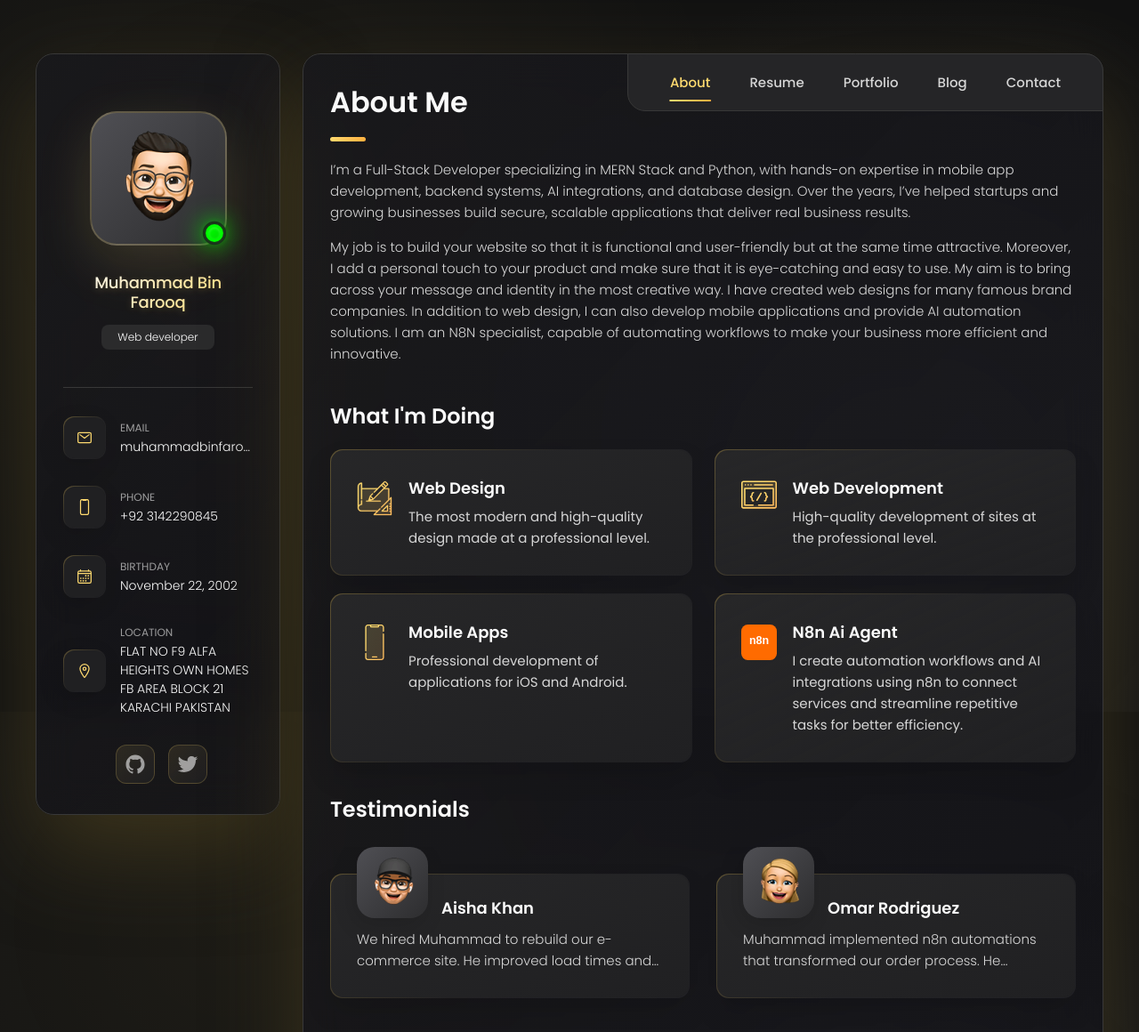
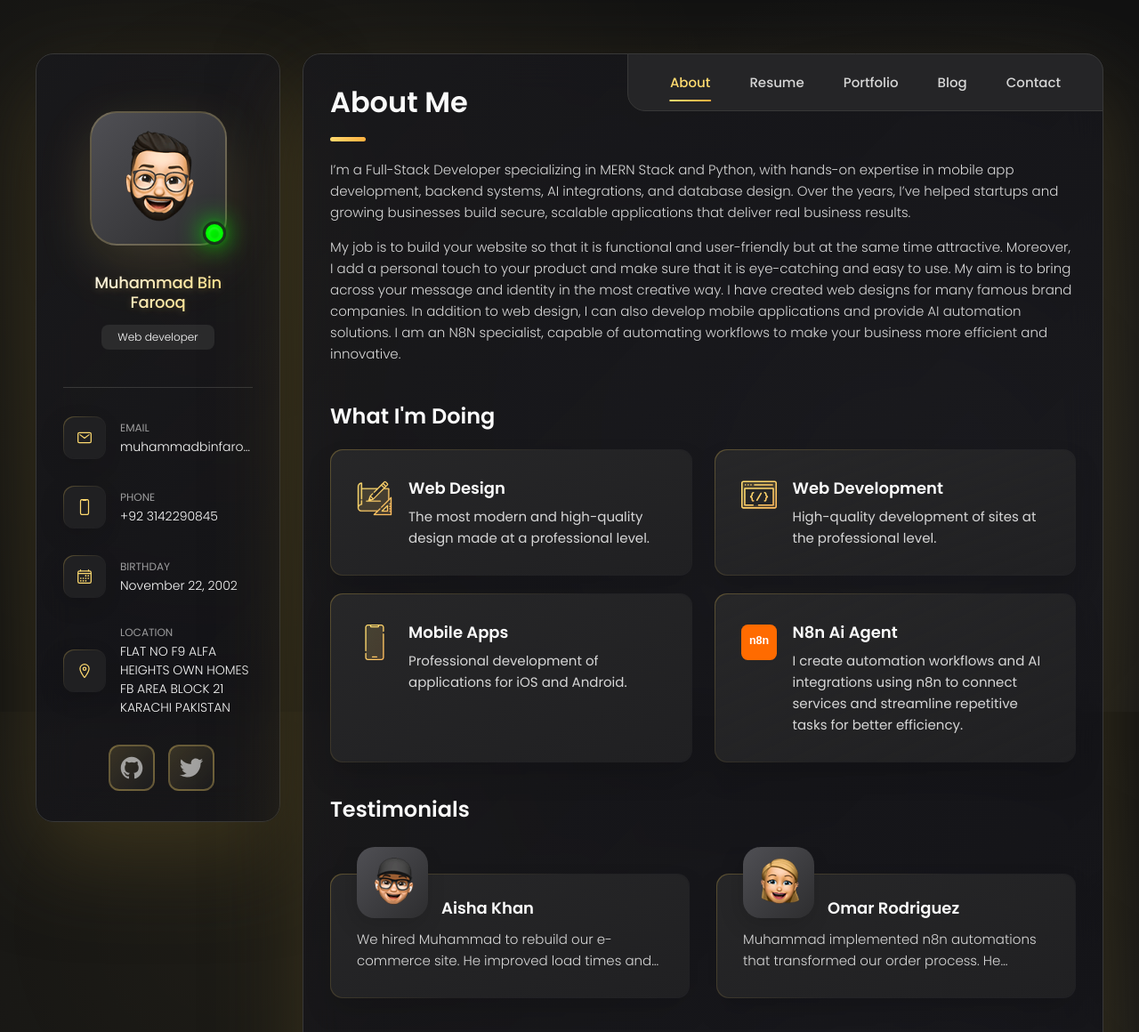
Before and after one commit to muhammad-crc/muhammad-crc.github.io, a plain HTML site: page index.html in a window 1280 px wide. Shown: the top 1160 px of the page at 89% size. Drawn offline with nearby package versions, Linux system fonts and the light colour scheme.

Commit message:
Describe your update here

```diff
--- a/assets/css/style.css
+++ b/assets/css/style.css
@@ -704,6 +704,52 @@ main {
   opacity: 1;
 }
 
+/* GitHub & Twitter Special Styling */
+.social-item:nth-child(1) .social-link,
+.social-item:nth-child(2) .social-link {
+  font-size: 28px;
+  width: 52px;
+  height: 52px;
+  background: linear-gradient(135deg, hsla(45, 100%, 72%, 0.15), hsla(240, 2%, 15%, 0.4));
+  border: 2px solid hsla(45, 100%, 72%, 0.3);
+  box-shadow: 0 8px 25px hsla(45, 100%, 72%, 0.15), inset 0 1px 0 hsla(255, 255, 255, 0.1);
+}
+
+.social-item:nth-child(1) .social-link::before,
+.social-item:nth-child(2) .social-link::before {
+  background: linear-gradient(135deg, hsla(45, 100%, 72%, 0.4), hsla(35, 100%, 62%, 0.2));
+}
+
+.social-item:nth-child(1) .social-link::after,
+.social-item:nth-child(2) .social-link::after {
+  background: radial-gradient(circle, hsla(45, 100%, 72%, 0.3), transparent 60%);
+  box-shadow: 0 0 30px hsla(45, 100%, 72%, 0.2);
+}
+
+.social-item:nth-child(1) .social-link:hover,
+.social-item:nth-child(2) .social-link:hover {
+  font-size: 28px;
+  color: var(--orange-yellow-crayola);
+  transform: translateY(-8px) scale(1.35) rotate(5deg);
+  box-shadow: 0 20px 50px hsla(45, 100%, 72%, 0.5), 0 0 30px hsla(45, 100%, 72%, 0.35), inset 0 1px 0 hsla(255, 255, 255, 0.2);
+  border-color: hsla(45, 100%, 72%, 0.8);
+  background: linear-gradient(135deg, hsla(45, 100%, 72%, 0.35), hsla(45, 100%, 62%, 0.2));
+}
+
+.social-item:nth-child(1) .social-link:hover::before,
+.social-item:nth-child(2) .social-link:hover::before {
+  opacity: 1;
+  background: linear-gradient(135deg, hsla(45, 100%, 72%, 0.5), hsla(35, 100%, 62%, 0.3));
+}
+
+.social-item:nth-child(1) .social-link:hover::after,
+.social-item:nth-child(2) .social-link:hover::after {
+  opacity: 1;
+  background: radial-gradient(circle, hsla(45, 100%, 72%, 0.4), transparent 50%);
+  box-shadow: 0 0 40px hsla(45, 100%, 72%, 0.4);
+  transform: scale(1.2);
+}
+
 
 
 
```
